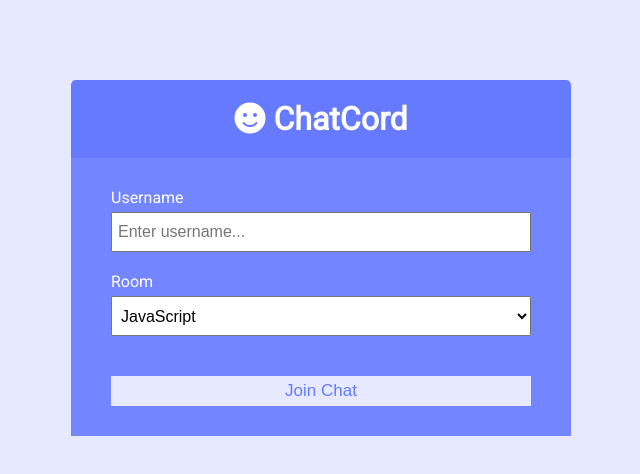
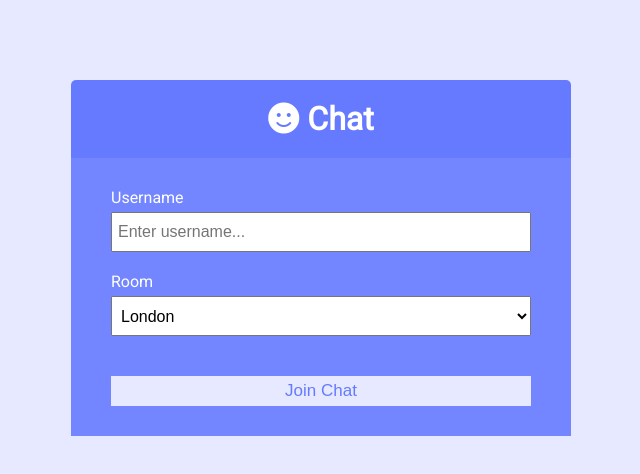
Before and after one commit to epiacentini/chatApp, a website: page public/index.html in a window 1280 px wide. Shown: the whole page, without its empty margins (319-959 px from the left). Drawn offline with Linux system fonts and the light colour scheme.

Commit message:
Name Tweaks

```diff
--- a/public/index.html
+++ b/public/index.html
@@ -11,12 +11,12 @@
       crossorigin="anonymous"
     />
     <link rel="stylesheet" href="css/styles.css" />
-    <title>ChatCord App</title>
+    <title>Eric's Chat App</title>
   </head>
   <body>
     <div class="join-container">
       <header class="join-header">
-        <h1><i class="fas fa-smile"></i> ChatCord</h1>
+        <h1><i class="fas fa-smile"></i> Chat</h1>
       </header>
       <main class="join-main">
         <form action="chat.html">
@@ -33,12 +33,12 @@
           <div class="form-control">
             <label for="room">Room</label>
             <select name="room" id="room">
-              <option value="JavaScript">JavaScript</option>
-              <option value="Python">Python</option>
-              <option value="PHP">PHP</option>
-              <option value="C#">C#</option>
-              <option value="Ruby">Ruby</option>
-              <option value="Java">Java</option>
+              <option value="JavaScript">London</option>
+              <option value="Python">Paris</option>
+              <option value="PHP">Berlin</option>
+              <option value="C#">Vienna</option>
+              <option value="Ruby">New York</option>
+              <option value="Java">San Francisco</option>
             </select>
           </div>
           <button type="submit" class="btn">Join Chat</button>
```
Also changed, not shown: public/chat.html (+1 -1 lines).
